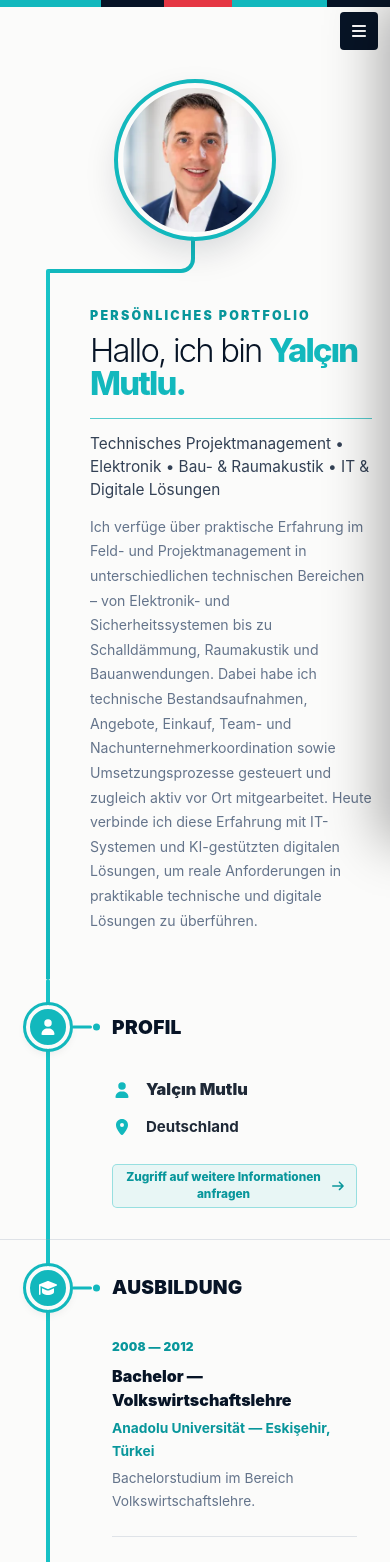
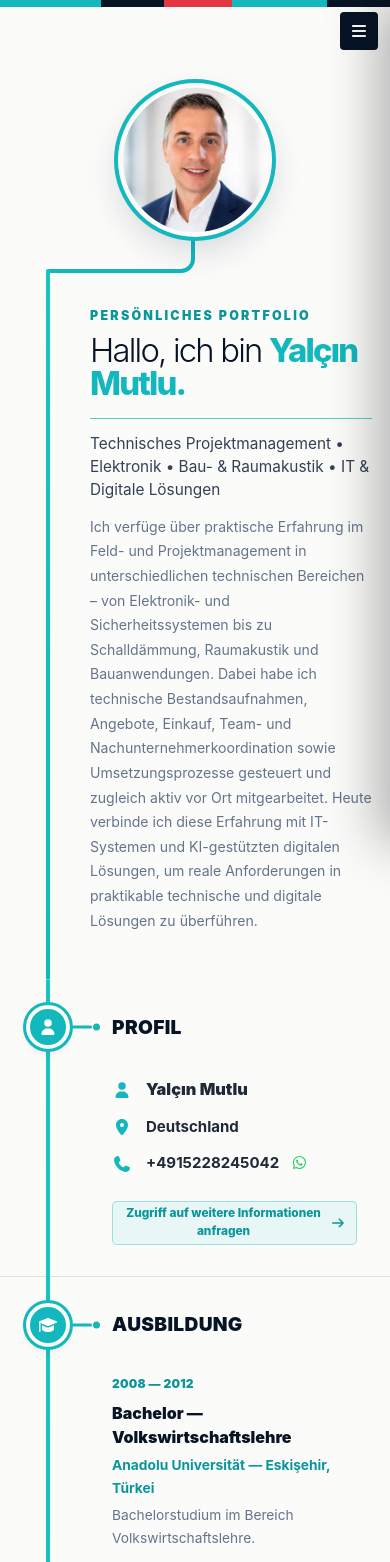
Before and after one commit to ymgrmny-gif/yalcinmutlu, a Next.js app: page / in a window 390 px wide. Shown: the top 1562 px of the page. Built offline with nearby package versions, Linux system fonts and the light colour scheme; no server answers.

Commit message:
Add phone and WhatsApp contact links
Add the phone number to the visible profile details, make it callable, and add a WhatsApp icon linked to the same number.

```diff
--- a/components/PortfolioPage.tsx
+++ b/components/PortfolioPage.tsx
@@ -3,6 +3,7 @@
 import Image from 'next/image';
 import { FormEvent, useCallback, useEffect, useMemo, useRef, useState } from 'react';
 import { FontAwesomeIcon } from '@fortawesome/react-fontawesome';
+import { faWhatsapp } from '@fortawesome/free-brands-svg-icons';
 import {
   faArrowRight,
   faBars,
@@ -14,6 +15,7 @@ import {
   faLocationDot,
   faLock,
   faPaperPlane,
+  faPhone,
   faShieldHalved,
   faUser,
   faXmark,
@@ -24,6 +26,7 @@ import { Language, LocalizedText, navItems, SectionId, siteData } from '@/data/s
 const iconMap = {
   user: faUser,
   location: faLocationDot,
+  phone: faPhone,
   briefcase: faBriefcase,
 };
 
@@ -295,12 +298,33 @@ export default function PortfolioPage() {
 
           <Section id="profile" title={text(navItems[0].label, language)} icon={sectionIcons.profile} index={0} progressIndex={progressIndex}>
             <div className="profile-details">
-              {siteData.details.map((detail) => (
-                <div key={text(detail.value, language)} className="detail-item profile-detail-item">
-                  <FontAwesomeIcon icon={iconMap[detail.icon as keyof typeof iconMap]} />
-                  <p>{text(detail.value, language)}</p>
-                </div>
-              ))}
+              {siteData.details.map((detail) => {
+                const value = text(detail.value, language);
+                const isPhone = detail.icon === 'phone';
+
+                return (
+                  <div key={value} className="detail-item profile-detail-item">
+                    <FontAwesomeIcon icon={iconMap[detail.icon as keyof typeof iconMap]} />
+                    {isPhone ? (
+                      <p>
+                        <a href={`tel:${siteData.contact.phone}`}>{value}</a>
+                        <a
+                          href={`https://wa.me/${siteData.contact.phone.replace(/\D/g, '')}`}
+                          target="_blank"
+                          rel="noreferrer"
+                          aria-label="WhatsApp"
+                          title="WhatsApp"
+                          style={{ marginLeft: '0.65rem', color: '#25D366' }}
+                        >
+                          <FontAwesomeIcon icon={faWhatsapp} />
+                        </a>
+                      </p>
+                    ) : (
+                      <p>{value}</p>
+                    )}
+                  </div>
+                );
+              })}
             </div>
             <div className="profile-actions">
               <button className="profile-access-button" type="button" onClick={() => scrollToSection('contact')}>
--- a/data/siteData.ts
+++ b/data/siteData.ts
@@ -27,6 +27,7 @@ export const siteData = {
   details: [
     { value: l('Yalçın Mutlu', 'Yalçın Mutlu', 'Yalçın Mutlu'), icon: 'user' },
     { value: l('Almanya', 'Germany', 'Deutschland'), icon: 'location' },
+    { value: l('+4915228245042', '+4915228245042', '+4915228245042'), icon: 'phone' },
   ],
   education: [
     {
@@ -244,7 +245,7 @@ export const siteData = {
   ],
   contact: {
     email: 'email@alanadi.com',
-    phone: 'Bilgi eklenecek',
+    phone: '+4915228245042',
     location: 'Almanya',
     website: 'alanadi.com',
   },
```
